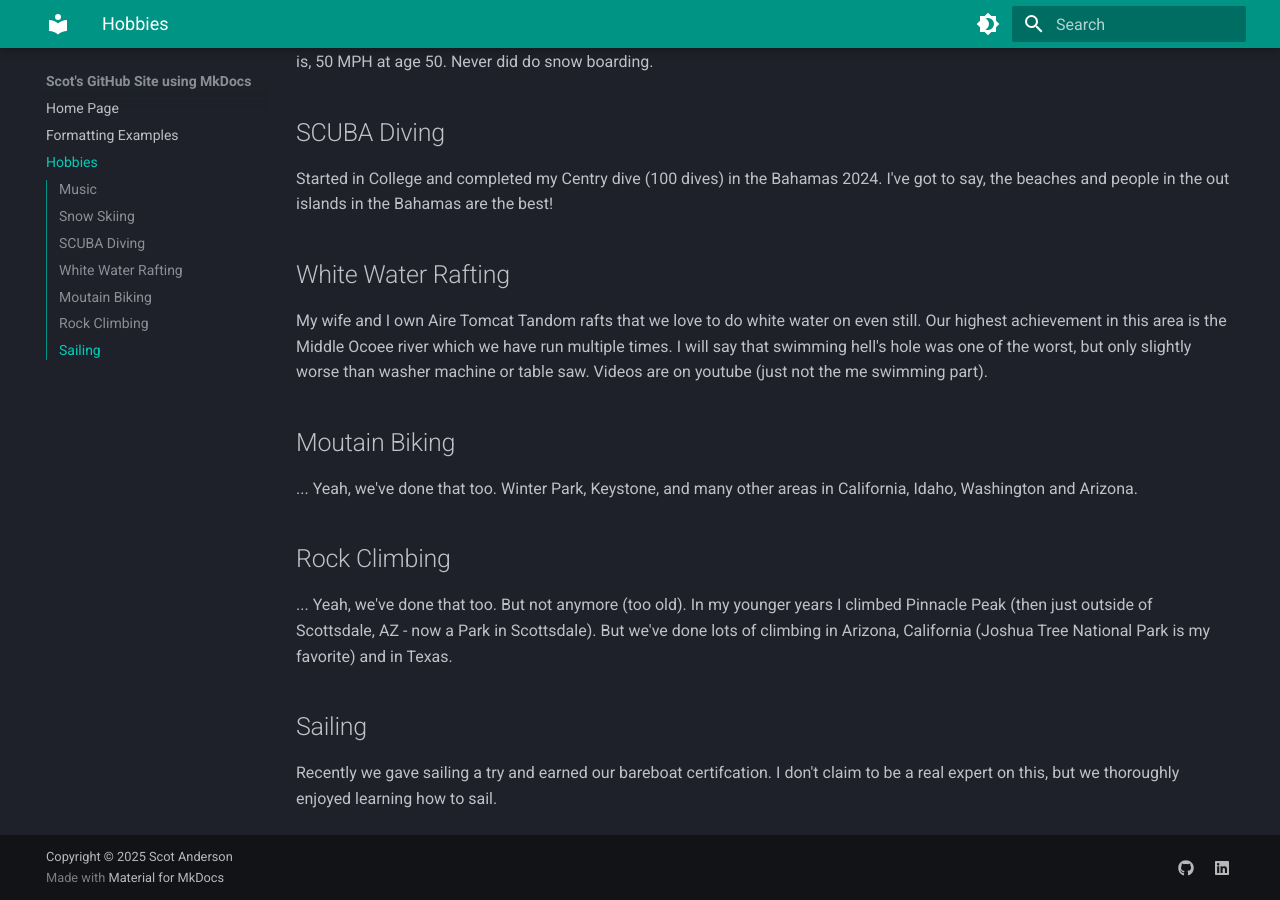
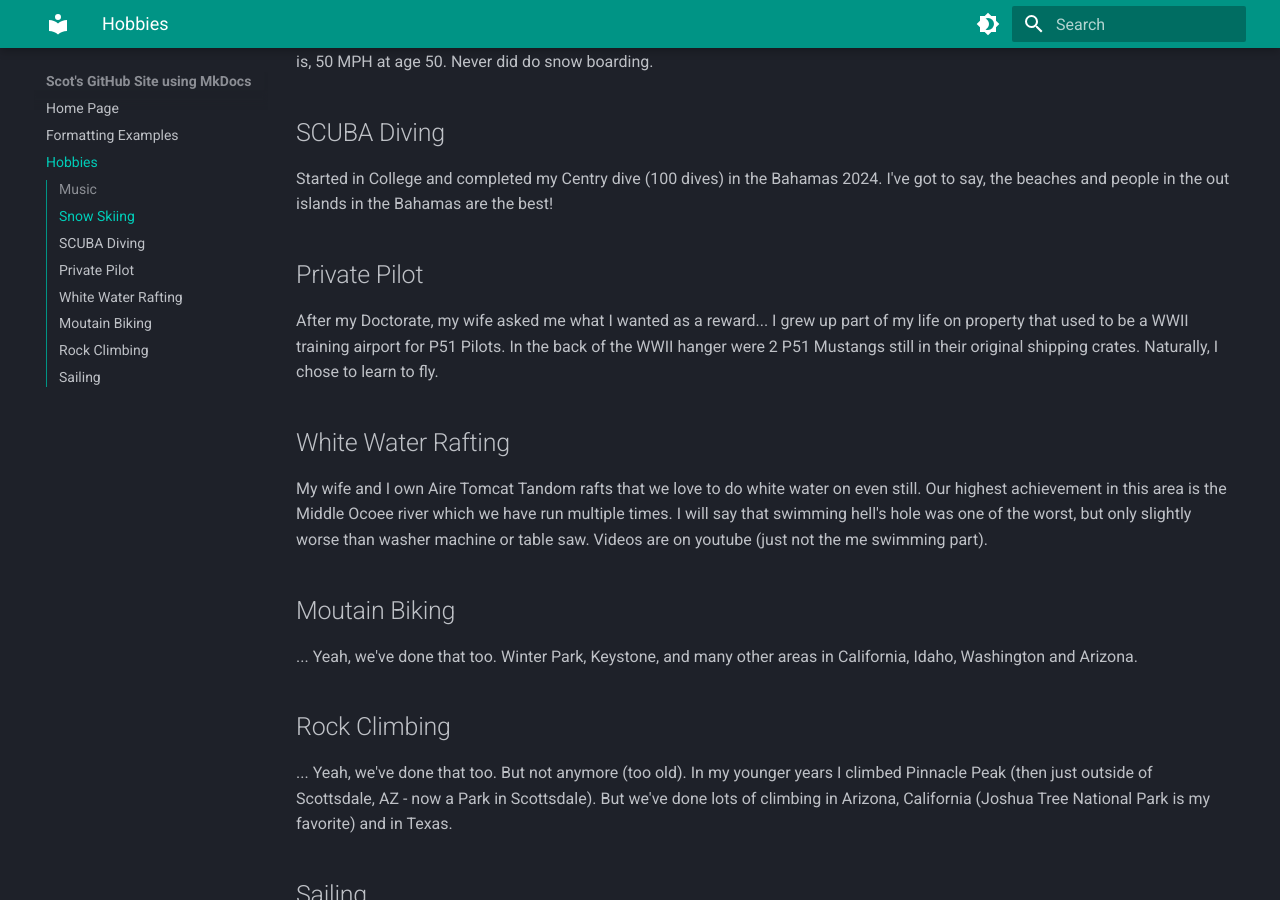
Before and after one commit to scotpatti/scotpatti.github.io, an MkDocs documentation site: the page built from docs/hobbies.md, in a window 1280 px wide and 900 px high, scrolled down 466 px. Built offline with MkDocs 1.6.1 and Material for MkDocs 9.7.7, drawn with Linux system fonts in a browser that asks for light colours.

Commit message:
Updated hobbies

```diff
--- a/docs/hobbies.md
+++ b/docs/hobbies.md
@@ -14,6 +14,10 @@ I had a great run skiing basically my whole life and still indulge. I'm not a Wa
 
 Started in College and completed my Centry dive (100 dives) in the Bahamas 2024. I've got to say, the beaches and people in the out islands in the Bahamas are the best!
 
+## Private Pilot
+
+After my Doctorate, my wife asked me what I wanted as a reward... I grew up part of my life on property that used to be a WWII training airport for P51 Pilots. In the back of the WWII hanger were 2 P51 Mustangs still in their original shipping crates. Naturally, I chose to learn to fly.
+
 ## White Water Rafting
 
 My wife and I own Aire Tomcat Tandom rafts that we love to do white water on even still. Our highest achievement in this area is the Middle Ocoee river which we have run multiple times. I will say that swimming hell's hole was one of the worst, but only slightly worse than washer machine or table saw. Videos are on youtube (just not the me swimming part).
```
Also changed, not shown: docs/formatting.md (line endings or trailing spaces), docs/index.md (line endings or trailing spaces), mkdocs.yml (line endings or trailing spaces), 3 other files.
